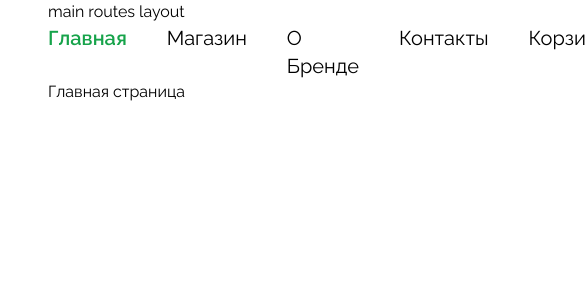
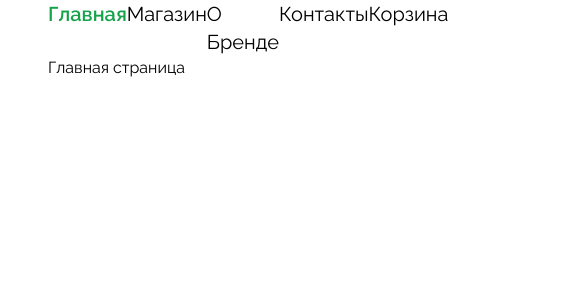
Before and after one commit to denniztr/womazing, a Next.js app: page / in a window 390 px wide. Shown: the top 300 px of the page, 585 px wide, since content can reach past the window. Built offline with nearby package versions, Linux system fonts and the light colour scheme.

Commit message:
small fix

```diff
--- a/app/(routes)/layout.tsx
+++ b/app/(routes)/layout.tsx
@@ -6,11 +6,12 @@
   children: React.ReactNode;
 }) {
   return (
-    <div className="bg-gray-500 min-h-screen flex flex-col">
-      <div className="flex-1 mx-auto px-12 md:px-60 xl:px-80  bg-white">
-        main routes layout
-        <Header />
-        {children}
+    <div className=" min-h-screen flex flex-col ">
+      <div className="flex-1 mx-auto w-full">
+        <div className="px-12 md:px-32 xl:px-40">
+          <Header />
+          {children}
+        </div>
       </div>
     </div>
   );
--- a/app/(routes)/page.tsx
+++ b/app/(routes)/page.tsx
@@ -1,6 +1,6 @@
 export default function Home() {
   return (
-    <div>
+    <div className="">
       <p>Главная страница</p>
     </div>
   );
--- a/app/_ui/header/header.tsx
+++ b/app/_ui/header/header.tsx
@@ -11,8 +11,8 @@
   const routes = useRoutes();
 
   return (
-    <div>
-      <nav className="flex flex-row gap-10">
+    <div className="w-full">
+      <nav className="w-full flex flex-row">
         {routes.map((item) => (
           <Link
             key={item.href}
```
